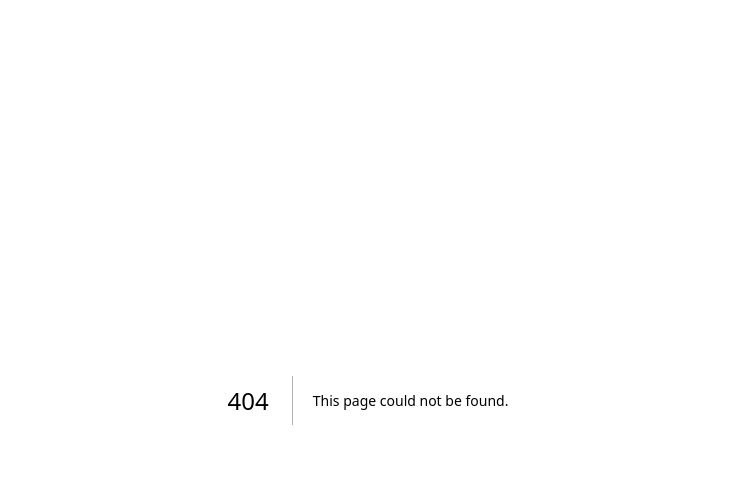
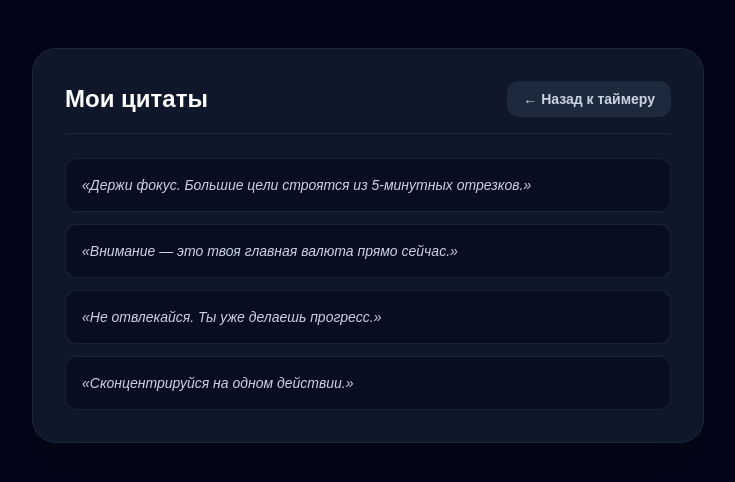
Before and after one commit to wiki73/focus-timer, a Next.js app: page /quotes in a window 1280 px wide. Before the commit this address had no page. Shown: the top 482 px of the page, without its empty margins (272-1007 px from the left). Built offline with nearby package versions, Linux system fonts and the light colour scheme.

Commit message:
сделал сраницу с цитатми пока что цитаты просто выводяться. Дальше сделаю чтобы удалялись и добавлялись

```diff
--- a/src/app/page.tsx
+++ b/src/app/page.tsx
@@ -1,18 +1,19 @@
-'use client';
+"use client";
 
-import { useState, useEffect, useRef } from 'react';
-import { TimerDisplay } from '../components/TimerDisplay';
-import { TimerControls } from '../components/TimerControls';
-import { FocusAlert } from '../components/FocusAlert';
-import { QuoteCard } from '../components/QuoteCard';
-import { SessionCounter } from '../components/SessionCounter';
-import { TimerSettings } from '@/components/TimerSettings';
+import { useState, useEffect, useRef } from "react";
+import { TimerDisplay } from "../components/TimerDisplay";
+import { TimerControls } from "../components/TimerControls";
+import { FocusAlert } from "../components/FocusAlert";
+import { QuoteCard } from "../components/QuoteCard";
+import { SessionCounter } from "../components/SessionCounter";
+import { TimerSettings } from "@/components/TimerSettings";
+import Link from "next/link";
 
 const QUOTES = [
-  'Держи фокус. Большие цели строятся из 5-минутных отрезков.',
-  'Внимание — это твоя главная валюта прямо сейчас.',
-  'Не отвлекайся. Ты уже делаешь прогресс.',
-  'Сконцентрируйся на одном действии.',
+  "Держи фокус. Большие цели строятся из 5-минутных отрезков.",
+  "Внимание — это твоя главная валюта прямо сейчас.",
+  "Не отвлекайся. Ты уже делаешь прогресс.",
+  "Сконцентрируйся на одном действии.",
 ];
 
 export default function Home() {
@@ -27,7 +28,7 @@ export default function Home() {
   const timerRef = useRef(null);
 
   useEffect(() => {
-    const savedCount = localStorage.getItem('focus_intervals');
+    const savedCount = localStorage.getItem("focus_intervals");
     if (savedCount) setSessionCount(Number(savedCount));
   }, []);
 
@@ -50,11 +51,13 @@ export default function Home() {
 
   const handleIntervalComplete = () => {
     setShowAlert(true);
-    try { new Audio('/notification.mp3').play().catch(() => {}); } catch {}
+    try {
+      new Audio("/notification.mp3").play().catch(() => {});
+    } catch {}
     setQuote(QUOTES[Math.floor(Math.random() * QUOTES.length)]);
     setSessionCount((prev) => {
       const updated = prev + 1;
-      localStorage.setItem('focus_intervals', String(updated));
+      localStorage.setItem("focus_intervals", String(updated));
       return updated;
     });
   };
@@ -72,6 +75,8 @@ export default function Home() {
     setFormTime(timeInSeconds);
     setSecondsLeft(timeInSeconds);
     setShowsSetting(false);
+
+
   };
 
   const handleToForm = () => {
@@ -81,30 +86,44 @@ export default function Home() {
   };
 
   return (
-    <main className='min-h-screen bg-slate-950 flex flex-col items-center justify-center p-4'>
+    <main className="min-h-screen bg-slate-950 flex flex-col items-center justify-center p-4">
       {showsSetting ? (
         <TimerSettings onAdd={handleFormData} />
       ) : (
-        <div className='flex flex-col relative items-center gap-8 w-full max-w-md bg-slate-900 border border-slate-800 p-8 rounded-3xl shadow-2xl'>
+        <div className="flex flex-col relative items-center gap-8 w-full max-w-md bg-slate-900 border border-slate-800 p-8 rounded-3xl shadow-2xl">
           <button
-            type='button'
+            type="button"
             onClick={handleToForm}
-            className='absolute left-4 top-4 text-xs font-semibold text-slate-400 hover:text-white transition'
+            className="absolute left-4 top-4 text-xs font-semibold text-slate-400 hover:text-white transition"
           >
             ← Настройки
           </button>
 
-          <header className='text-center mt-2'>
-            <h1 className='text-3xl font-extrabold text-white tracking-wide'>
+          <Link
+            href="/quotes"
+            className="absolute right-4 top-4 text-xs font-semibold text-slate-400 hover:text-white transition"
+          >
+            Перейти в настройки →
+          </Link>
+
+          <header className="text-center mt-2">
+            <h1 className="text-3xl font-extrabold text-white tracking-wide">
               Focus Timer
             </h1>
-            <p className='text-slate-400 text-sm mt-1'>В фокусе</p>
+            <p className="text-slate-400 text-sm mt-1">В фокусе</p>
           </header>
 
-          <FocusAlert isOpen={showAlert} onConfirm={() => setShowAlert(false)} />
+          <FocusAlert
+            isOpen={showAlert}
+            onConfirm={() => setShowAlert(false)}
+          />
           <QuoteCard quote={quote} />
           <TimerDisplay secondsLeft={secondsLeft} />
-          <TimerControls isRunning={isRunning} onToggle={handleToggle} onReset={handleReset} />
+          <TimerControls
+            isRunning={isRunning}
+            onToggle={handleToggle}
+            onReset={handleReset}
+          />
           <SessionCounter count={sessionCount} />
         </div>
       )}
--- /dev/null
+++ b/src/app/quotes/page.tsx
@@ -0,0 +1,60 @@
+'use client'; // Обязательно, так как мы используем хуки
+
+import { useState, useEffect } from 'react';
+import Link from 'next/link';
+
+// Наши базовые цитаты
+const DEFAULT_QUOTES = [
+  'Держи фокус. Большие цели строятся из 5-минутных отрезков.',
+  'Внимание — это твоя главная валюта прямо сейчас.',
+  'Не отвлекайся. Ты уже делаешь прогресс.',
+  'Сконцентрируйся на одном действии.',
+];
+
+export default function QuotesPage() {
+  const [quotes, setQuotes] = useState<string[]>([]);
+
+  useEffect(() => {
+    const saved = localStorage.getItem('user_quotes');
+
+    if (saved) {
+      setQuotes(JSON.parse(saved));
+    } else {
+      localStorage.setItem('user_quotes', JSON.stringify(DEFAULT_QUOTES));
+      setQuotes(DEFAULT_QUOTES);
+    }
+  }, []);
+  return (
+    <main className='min-h-screen bg-slate-950 flex flex-col items-center py-12 px-4 text-white'>
+      <div className='w-full max-w-2xl bg-slate-900 border border-slate-800 p-8 rounded-3xl shadow-2xl flex flex-col gap-6'>
+
+        <header className='flex justify-between items-center border-b border-slate-800 pb-4'>
+          <h1 className='text-2xl font-extrabold'>Мои цитаты</h1>
+
+          <Link
+            href='/'
+            className='px-4 py-2 bg-slate-800 hover:bg-slate-700 text-slate-300 text-sm font-semibold rounded-xl transition'
+          >
+            ← Назад к таймеру
+          </Link>
+        </header>
+
+        <ul className='flex flex-col gap-3'>
+          {quotes.length === 0 ? (
+            <li className='text-center text-slate-500 py-4'>Нет цитат</li>
+          ) : (
+            quotes.map((quote, index) => (
+              <li
+                key={index}
+                className='p-4 bg-slate-950/50 border border-slate-800/80 rounded-xl text-slate-300 italic text-sm'
+              >
+                «{quote}»
+              </li>
+            ))
+          )}
+        </ul>
+
+      </div>
+    </main>
+  );
+}
```
